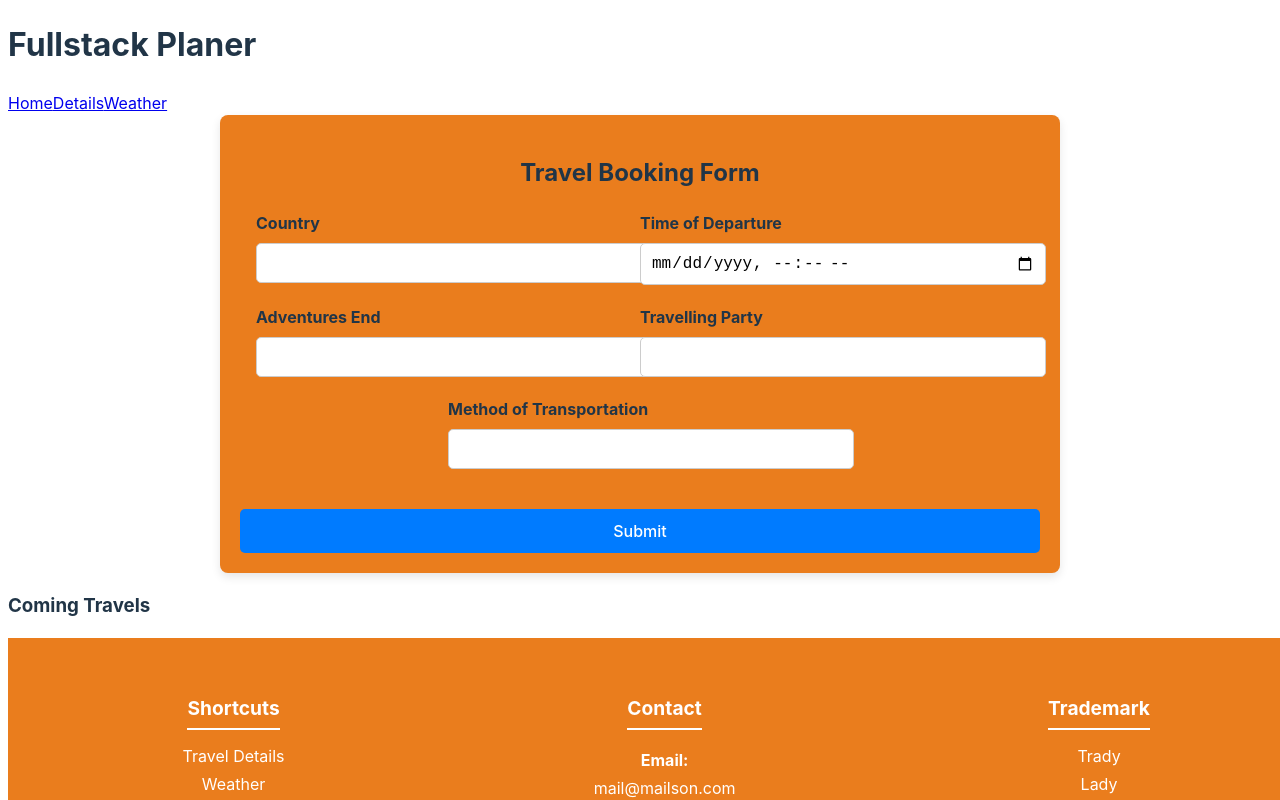
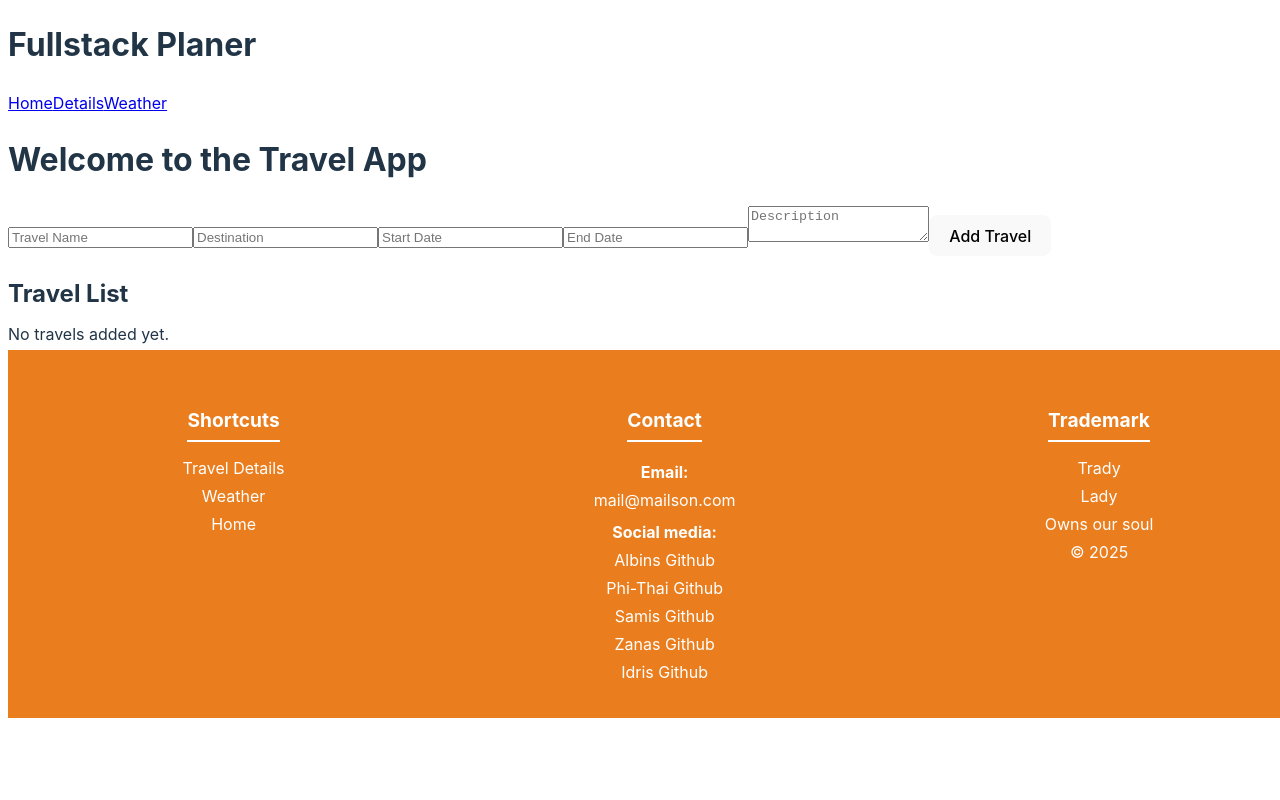
Before and after one commit to Albin-Tenghagen/fullstackPlaner, a React (Vite) app in the folder vite-folder/: page / in a window 1280 px wide. Shown: the top 800 px of the page. Built offline with nearby package versions, Linux system fonts and the light colour scheme.

Commit message:
Initial redux fix branched out

```diff
--- a/vite-folder/src/ReducerFolder/travelSlice.js
+++ b/vite-folder/src/ReducerFolder/travelSlice.js
@@ -1,29 +1,99 @@
 import { createSlice } from "@reduxjs/toolkit";
-//
-//TODO Hello world
-//!
-//?
-//*
-const initialTravelState = {
-  travels: [],
+
+const initialState = {
+  travels: [
+    // You can prepopulate or leave this empty.
+    // Example travel object:
+    // {
+    //   id: 1,
+    //   name: 'Trip to Paris',
+    //   destination: 'Paris, France',
+    //   startDate: '2023-01-01',
+    //   endDate: '2023-01-07',
+    //   description: 'A wonderful week in Paris',
+    //   activities: [
+    //     {
+    //       id: 101,
+    //       travelId: 1,
+    //       name: 'Eiffel Tower Visit',
+    //       description: 'Guided tour of the Eiffel Tower',
+    //       duration: '2 hours',
+    //       cost: 30,
+    //     },
+    //   ]
+    // }
+  ],
 };
 
 const travelSlice = createSlice({
   name: "travel",
-  // initialTravelState,
-  // reducers: {
-  //  addActivity(state, action) {
-  //     state.activities.push(action.payload)
-  //     console.log("This is a da state", state)
-  //     console.log("this is our action", action)
-  //  },
-  //  removeActivity(state, action) {
-  //     console.log("This is a da state", state)
-  //     console.log("this is our action", action)
-  //  },
-  // },
+  initialState,
+  reducers: {
+    addTravel: (state, action) => {
+      // action.payload should include all keys of the travel object
+      console.log("This is our state", state);
+      console.log("This is our action", action);
+      state.travels.push({
+        ...action.payload,
+        activities: action.payload.activities || [],
+      });
+    },
+    removeTravel: (state, action) => {
+      // action.payload is the travel id
+      state.travels = state.travels.filter(
+        (travel) => travel.id !== action.payload
+      );
+    },
+    updateTravel: (state, action) => {
+      // action.payload should be the updated travel object with all keys
+      const index = state.travels.findIndex(
+        (travel) => travel.id === action.payload.id
+      );
+      if (index !== -1) {
+        state.travels[index] = action.payload;
+      }
+    },
+    addActivity: (state, action) => {
+      // action.payload should contain travelId and the full activity object
+      const { travelId, activity } = action.payload;
+      const travel = state.travels.find((t) => t.id === travelId);
+      if (travel) {
+        if (!travel.activities) travel.activities = [];
+        travel.activities.push(activity);
+      }
+    },
+    removeActivity: (state, action) => {
+      // action.payload should contain travelId and the activity id
+      const { travelId, activityId } = action.payload;
+      const travel = state.travels.find((t) => t.id === travelId);
+      if (travel && travel.activities) {
+        travel.activities = travel.activities.filter(
+          (act) => act.id !== activityId
+        );
+      }
+    },
+    updateActivity: (state, action) => {
+      // action.payload should contain travelId and the updated activity object
+      const { travelId, activity } = action.payload;
+      const travel = state.travels.find((t) => t.id === travelId);
+      if (travel && travel.activities) {
+        const index = travel.activities.findIndex(
+          (act) => act.id === activity.id
+        );
+        if (index !== -1) {
+          travel.activities[index] = activity;
+        }
+      }
+    },
+  },
 });
 
-export const { addActivity } = travelSlice.actions;
-
+export const {
+  addTravel,
+  removeTravel,
+  updateTravel,
+  addActivity,
+  removeActivity,
+  updateActivity,
+} = travelSlice.actions;
 export default travelSlice.reducer;
--- a/vite-folder/src/ReduxStoreFolder/store.js
+++ b/vite-folder/src/ReduxStoreFolder/store.js
@@ -1,12 +1,12 @@
-// //TODO här kommer storen vara
+// src/ReduxStoreFolder/store.js
 import { configureStore } from "@reduxjs/toolkit";
-import counterSlice from "../ReducerFolder/counterSlice";
-// import travelSlice from "../ReducerFolder/travelSlice"
+import travelReducer from "../ReducerFolder/travelSlice";
+import counterReducer from "../ReducerFolder/counterSlice"; // if you’re using this
 
-const store = configureStore({
+export const store = configureStore({
   reducer: {
-    counter: counterSlice,
-    // travelArray: travelSlice
+    travel: travelReducer,
+    counter: counterReducer,
   },
 });
 
--- a/vite-folder/src/components/TravelFormFolder/TravelForm.jsx
+++ b/vite-folder/src/components/TravelFormFolder/TravelForm.jsx
@@ -1,100 +1,76 @@
-import { useState, useEffect } from "react";
-import "../TravelFormFolder/travelForm.css"; // Import the CSS file
-import "../ActivityFormFolder/ActivityForm";
+import { useState } from "react";
+import { useDispatch } from "react-redux";
+import { addTravel } from "../../ReducerFolder/travelSlice";
 
-function TravelForm({ handleSubmitTravel }) {
+const TravelForm = () => {
+  const dispatch = useDispatch();
   const [formData, setFormData] = useState({
-    country: "",
-    timeOfDeparture: "",
-    adventuresEnd: "",
-    travellingParty: "",
-    methodOfTransportation: "",
+    name: "",
+    destination: "",
+    startDate: "",
+    endDate: "",
+    description: "",
   });
 
-  const handleChangeTravel = (e) => {
-    setFormData({ ...formData, [e.target.name]: e.target.value });
+  const handleChange = (e) => {
+    setFormData({
+      ...formData,
+      [e.target.name]: e.target.value,
+    });
   };
 
-  function formSubmit(e) {
+  const handleSubmit = (e) => {
     e.preventDefault();
-    handleSubmitTravel(formData);
-  }
+    const newTravel = {
+      id: Date.now(),
+      ...formData,
+      activities: [], // initialize with an empty activities array
+    };
+    dispatch(addTravel(newTravel));
+    setFormData({
+      name: "",
+      destination: "",
+      startDate: "",
+      endDate: "",
+      description: "",
+    });
+  };
 
   return (
-    <div className="travel-form-container">
-      <h2 className="travel-form-title">Travel Booking Form</h2>
-      <form onSubmit={formSubmit} className="travel-form">
-        {/* Country Input */}
-        <div className="travel-form-group left">
-          <label className="travel-form-label">Country</label>
+    <form onSubmit={handleSubmit}>
       <input
-            type="text"
-            name="country"
-            value={formData.country}
-            onChange={handleChangeTravel}
-            className="travel-form-input"
-            required
+        name="name"
+        value={formData.name}
+        onChange={handleChange}
+        placeholder="Travel Name"
       />
-        </div>
-
-        {/* Time of Departure Input */}
-        <div className="travel-form-group left">
-          <label className="travel-form-label">Time of Departure</label>
       <input
-            type="datetime-local"
-            name="timeOfDeparture"
-            value={formData.timeOfDeparture}
-            onChange={handleChangeTravel}
-            className="travel-form-input"
-            required
+        name="destination"
+        value={formData.destination}
+        onChange={handleChange}
+        placeholder="Destination"
       />
-        </div>
-
-        {/* Adventures End Input */}
-        <div className="travel-form-group left">
-          <label className="travel-form-label">Adventures End</label>
       <input
-            type="text"
-            name="adventuresEnd"
-            value={formData.adventuresEnd}
-            onChange={handleChangeTravel}
-            className="travel-form-input"
-            required
+        name="startDate"
+        value={formData.startDate}
+        onChange={handleChange}
+        placeholder="Start Date"
       />
-        </div>
-
-        {/* Travelling Party Input */}
-        <div className="travel-form-group right">
-          <label className="travel-form-label">Travelling Party</label>
       <input
-            type="text"
-            name="travellingParty"
-            value={formData.travellingParty}
-            onChange={handleChangeTravel}
-            className="travel-form-input"
-            required
+        name="endDate"
+        value={formData.endDate}
+        onChange={handleChange}
+        placeholder="End Date"
       />
-        </div>
-
-        {/* Method of Transportation Input */}
-        <div className="travel-form-group right">
-          <label className="travel-form-label">Method of Transportation</label>
-          <input
-            type="text"
-            name="methodOfTransportation"
-            value={formData.methodOfTransportation}
-            onChange={handleChangeTravel}
-            className="travel-form-input"
-            required
+      <textarea
+        name="description"
+        value={formData.description}
+        onChange={handleChange}
+        placeholder="Description"
       />
-        </div>
-
-        <button type="submit" className="travel-form-button">
-          Submit
-        </button>
+      <button type="submit">Add Travel</button>
     </form>
-    </div>
   );
-}
+};
 
 export default TravelForm;
--- a/vite-folder/src/components/TravelListFolder/TravelList.jsx
+++ b/vite-folder/src/components/TravelListFolder/TravelList.jsx
@@ -2,15 +2,22 @@ import TravelItem from "./TravelItem";
 // The TravelList that should render a list of the upcoming travels a person has.
 //* @param An travel array is expected as a prop to render the travelItems in this section
 //*
-const TravelList = ({ travelArray }) => {
+// src/components/TravelListFolder/TravelList.jsx
+import { useSelector } from "react-redux";
+
+const TravelList = () => {
+  const travels = useSelector((state) => state.travel.travels);
+
   return (
-    <section className="travelListSection">
-      <h3 className="travelListHeader">Coming Travels</h3>
-
-      {travelArray.map((travel, index) => (
-        <TravelItem key={index} {...travel} />
-      ))}
-    </section>
+    <div>
+      <h2>Travel List</h2>
+      {travels.length > 0 ? (
+        travels.map((travel) => <TravelItem key={travel.id} travel={travel} />)
+      ) : (
+        <p>No travels added yet.</p>
+      )}
+    </div>
   );
 };
+
 export default TravelList;
--- a/vite-folder/src/pages/home.jsx
+++ b/vite-folder/src/pages/home.jsx
@@ -1,62 +1,18 @@
-import { useState } from "react";
-import { useEffect } from "react";
+import React from "react";
 import TravelForm from "../components/TravelFormFolder/TravelForm";
-import ActivityFormModal from "../components/ActivityFormFolder/ActivityForm";
 import TravelList from "../components/TravelListFolder/TravelList";
-import "../components/ActivityFormFolder/activityForm.css";
 
-function Home() {
-  const [isModalOpen, setIsModalOpen] = useState(false);
-  const [selectedTravelId, setSelectedTravelId] = useState(null);
-  const [travelArray, setTravelArray] = useState([]);
+const Home = () => {
+  return (
+    <div className="home-container">
+      <h1>Welcome to the Travel App</h1>
+      {/* Form for adding a new travel (uses Redux for global state) */}
+      <TravelForm />
 
-  const addActivity = (newActivity) => {
-    setTravelArray((prevTravelArray) =>
-      prevTravelArray.map((travel) =>
-        travel.travelId === selectedTravelId
-          ? { ...travel, activities: [...travel.activities, newActivity] } // Add activity to the right travel
-          : travel
-      )
-    );
-    // Close the modal after activity is added
-    setIsModalOpen(false);
-    console.log("Travel Array when activity is added:", travelArray);
-  };
-
-  const handleSubmitTravel = (formData) => {
-    const newTravelEntry = {
-      ...formData,
-      travelId: Date.now(), // Handle travelId generation here
-      activities: [], // Ensure activities is an empty array initially
-    };
-    setTravelArray([...travelArray, newTravelEntry]);
-    // setIsModalOpen(true); // Open the modal for adding activities
-    setSelectedTravelId(newTravelEntry.travelId); // Set the selected travelId for activity submission
-  };
-
-  useEffect(() => {
-    if (selectedTravelId) {
-      setIsModalOpen(true); // Open the modal when selectedTravelId is set
-    }
-  }, [selectedTravelId]); // This hook runs whenever selectedTravelId changes
-
-  // useEffect(() => {
-  //   console.log("Travel Array Updated:", travelArray);
-  // }, [travelArray]);
-
-  return (
-    <>
-      <TravelForm handleSubmitTravel={handleSubmitTravel} />
-      {isModalOpen && (
-        <ActivityFormModal
-          closeModal={() => setIsModalOpen(false)}
-          addActivity={addActivity}
-          selectedTravelId={selectedTravelId}
-        />
-      )}
-      <TravelList travelArray={travelArray} />
-    </>
+      {/* List of travels (retrieves data from Redux global state) */}
+      <TravelList />
+    </div>
   );
-}
+};
 
 export default Home;
```
Also changed, not shown: vite-folder/src/components/DetailsFolder/ActivityDetail.jsx (+23 -27 lines), vite-folder/src/components/TravelListFolder/TravelItem.jsx (+37 -21 lines), 1 other file (tests, documents, lock files or other folders). Lines whose indentation alone changed are shown as unchanged.
